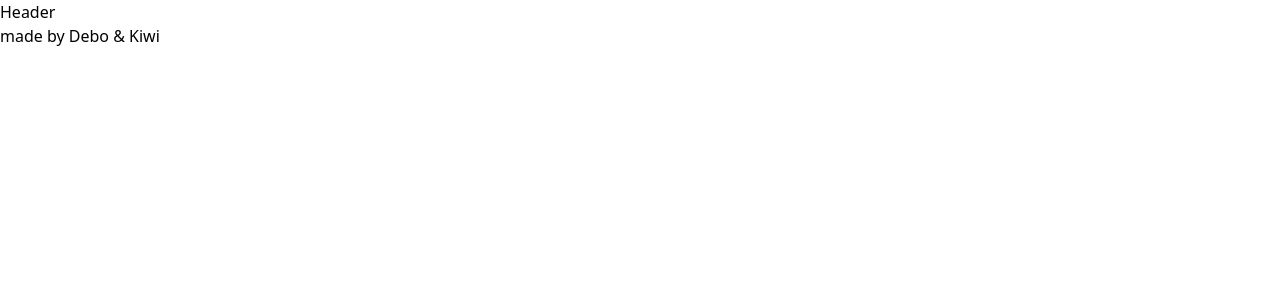
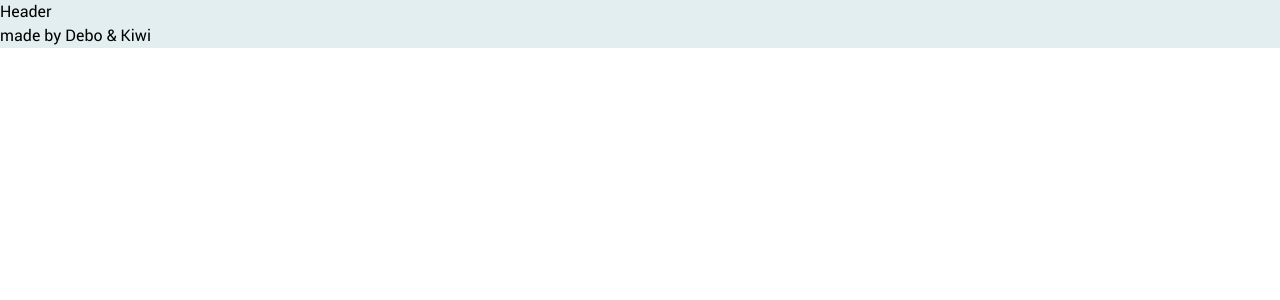
Before and after one commit to KiBohr/Pokemon_API, a React (Vite) app: page / in a window 1280 px wide. Shown: the top 300 px of the page. Built offline with nearby package versions, Linux system fonts and the light colour scheme.

Commit message:
app mainstyling font&bg

```diff
--- a/src/App.tsx
+++ b/src/App.tsx
@@ -16,9 +16,9 @@ function App() {
       </Route>
   ))
   return (
-    <>
-    <RouterProvider router={router}/>
-    </>
+    <main className="font-[Roboto] bg-background">
+      <RouterProvider router={router}/>
+    </main>
   )
 }
 
```
